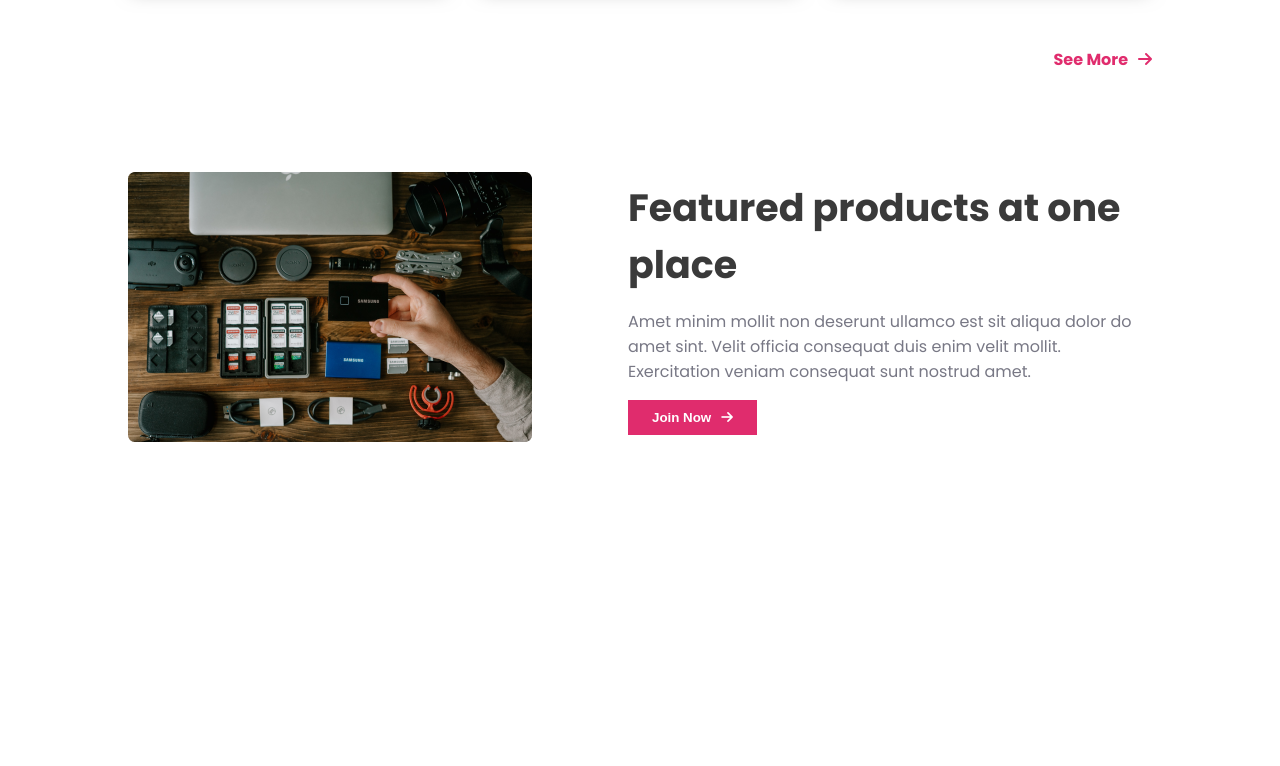
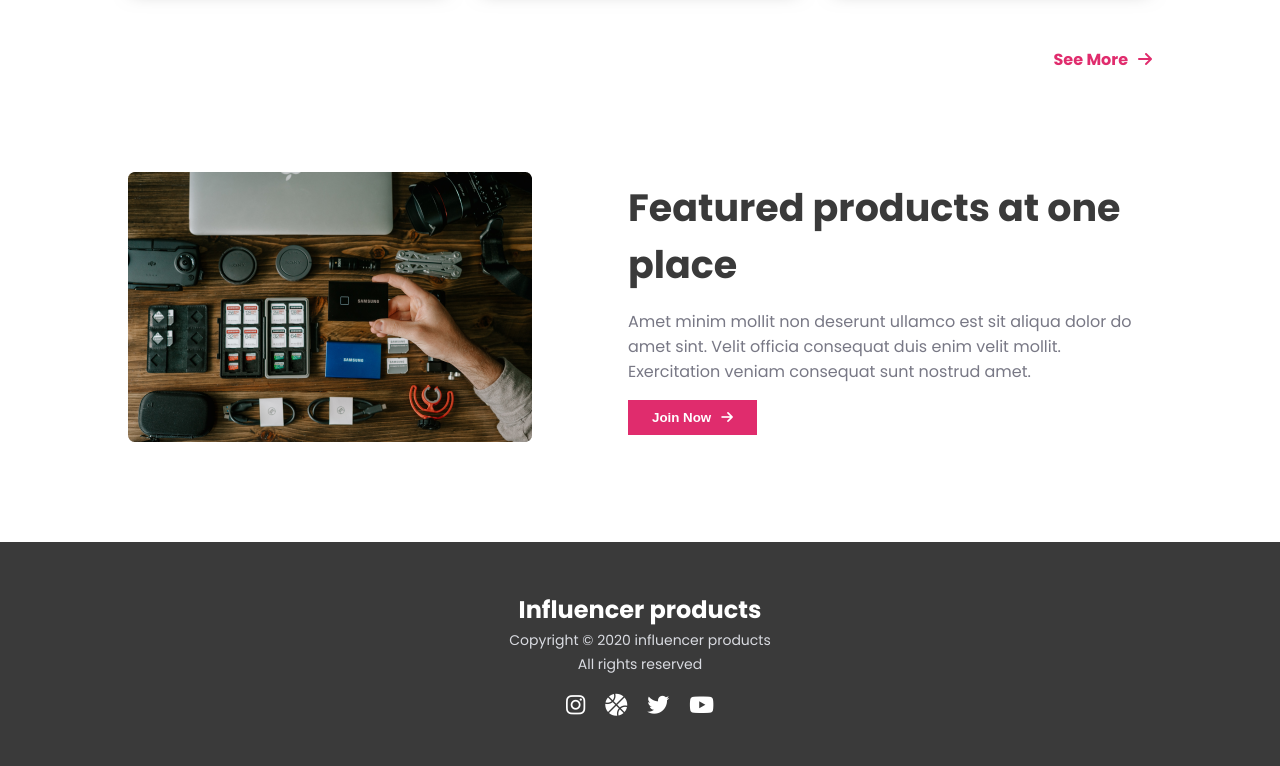
Before and after one commit to rafiul396/influencer-gear, a plain HTML site: page index.html in a window 1280 px wide. Shown: the part 2510-3276 px from the top of the page. Before the commit the page ends 2952 px from the top, so only its background shows below. Drawn offline with Linux system fonts and the light colour scheme.

Commit message:
task is complete

```diff
--- a/index.html
+++ b/index.html
@@ -231,7 +231,23 @@
         </section>
     </main>
     <footer class="footer">
-
+        <section class="footer-sec container flex">
+            <h3 class="footer-title">
+                Influencer products
+            </h3>
+            <p class="copy-rights">
+                Copyright © 2020  influencer products
+            </p>
+            <p class="copy-rights">
+                All rights reserved
+            </p>
+            <div class="social-media">
+                <i class="fa-brands fa-instagram"></i>
+                <i class="fa-solid fa-basketball"></i>
+                <i class="fa-brands fa-twitter"></i>
+                <i class="fa-brands fa-youtube"></i>
+            </div>
+        </section>
     </footer>
 </body>
 </html>
--- a/styles/style.css
+++ b/styles/style.css
@@ -235,6 +235,8 @@ ul a {
     align-items: center;
     justify-content: space-between;
     gap: 9.6rem;
+    margin-top: 10rem;
+    margin-bottom: 10rem;
 }
 
 .feature-sec img {
@@ -256,11 +258,47 @@ ul a {
     margin: 1.6rem 0;
 }
 
+/* styling code for footer section */
+.footer {
+    background-color: var(--dark-main);
+}
+
+.footer-sec {
+    justify-content: center;
+    align-items: center;
+    flex-direction: column;
+    padding-top: 5rem;
+    padding-bottom: 5rem;
+    color: var(--bg-c);
+}
+
+.footer-title {
+    font-size: 2.4rem;
+    margin-bottom: .3rem;
+}
+
+.copy-rights {
+    font-size: 1.4rem;
+    color: #D9DBE1;
+    margin-bottom: .3rem;
+}
+
+.social-media {
+    display: flex;
+    gap: 2rem;
+    margin-top: 1.6rem;
+}
+
+.social-media i {
+    font-size: 2.2rem;
+
+}
+
 /* response header section */
 @media screen and (max-width: 576px) {
     .none {
         display: inline-block;
-        color: var(--dark-main);
+        color: #0A0826;
     }
 
     .container {
```
